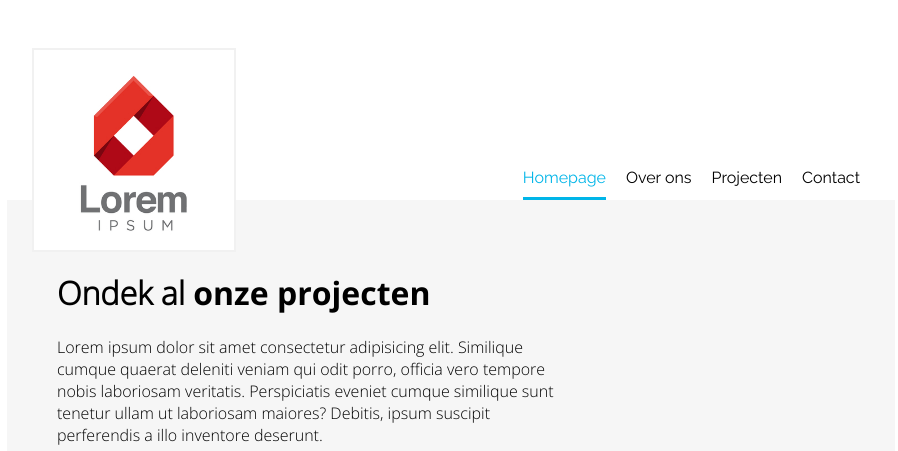
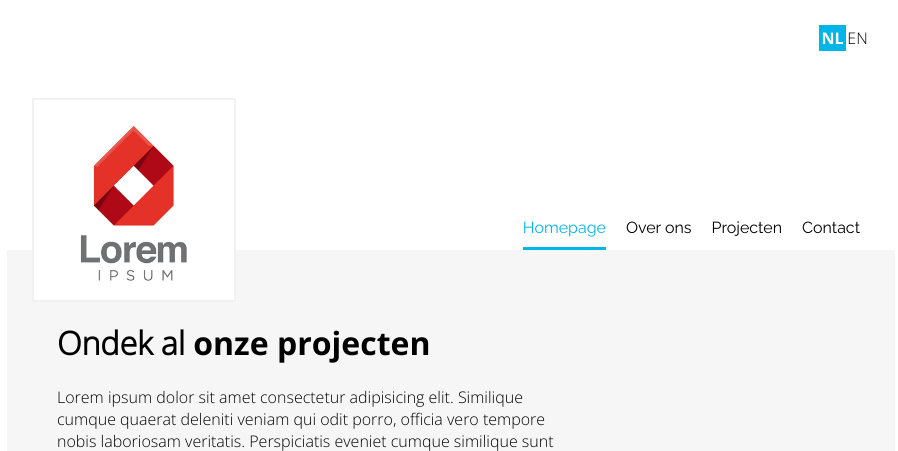
Before and after one commit to tibomelis/Opdracht1_website, a PHP site: page / in a window 1280 px wide. Shown: the top 451 px of the page, without its empty margins (193-1091 px from the left). Run offline with PHP 8.4, Linux system fonts and the light colour scheme.

Commit message:
language select (verwijst naar default link voor nu)

```diff
--- a/index.html
+++ b/index.html
@@ -1,3 +1,11 @@
+<!--
+    Auteur:         Tibo Melis
+    Omschrijving:   Een opdracht van MaxServ
+    Datum:          9/1/2022
+    Bestand:        De html code voor de website
+
+ -->
+
 <!DOCTYPE html>
 <html lang="nl">
 
@@ -9,6 +17,10 @@
 </head>
 
 <body>
+    <div class="lang-sel">
+        <div class="lang-sel-item selected"><a href="https://maxserv.com"><p>NL</p></a></div>
+        <div class="lang-sel-item"><a href="https://maxserv.com"><p>EN</p></a></div>
+    </div>
     <header class="grid-item grid-item-1">
         <img src="./images/lorem-logo.png" alt="lorem-logo" class="lorem-logo">
         <nav>
--- a/styles/style.css
+++ b/styles/style.css
@@ -1,3 +1,10 @@
+/*
+    Auteur:         Tibo Melis
+    Omschrijving:   Een opdracht van MaxServ
+    Datum:          9/1/2022
+    Bestand:        Styling voor de website
+*/
+
 @font-face {
     font-family: 'Raleway';
     src: url('./../fonts/Raleway-Regular.ttf');
@@ -198,3 +205,30 @@ footer > div:last-child > * {
     background-color: #4bd8ff;
     color: var(--lightgray);
 }
+
+.lang-sel {
+    display: flex;
+    justify-content: flex-end;
+    margin: 25px 100px 0 100px;
+    padding: 0 25px;
+}
+
+.lang-sel > div {
+    display: flex;
+    width: 25px;
+    height: 25px;
+    align-items: center;
+    justify-content: center;
+}
+
+.lang-sel-item > a{
+    text-decoration: none;
+    color: black;
+}
+
+.lang-sel-item.selected > a > p{
+    color: white;
+    background-color: var(--blue);
+    padding: 2px;
+    font-family: var(--font-bold);
+}
```
Also changed, not shown: scripts/script.js (+7 -13 lines).
